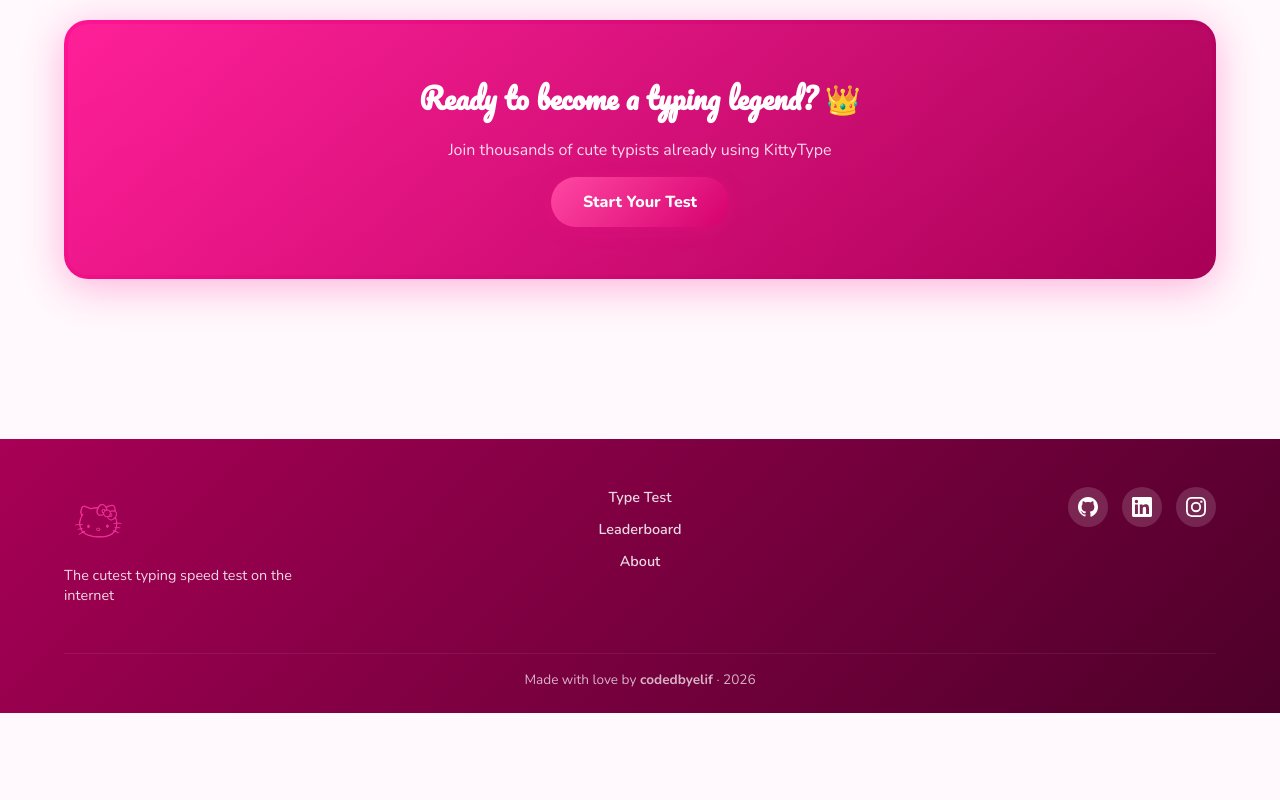
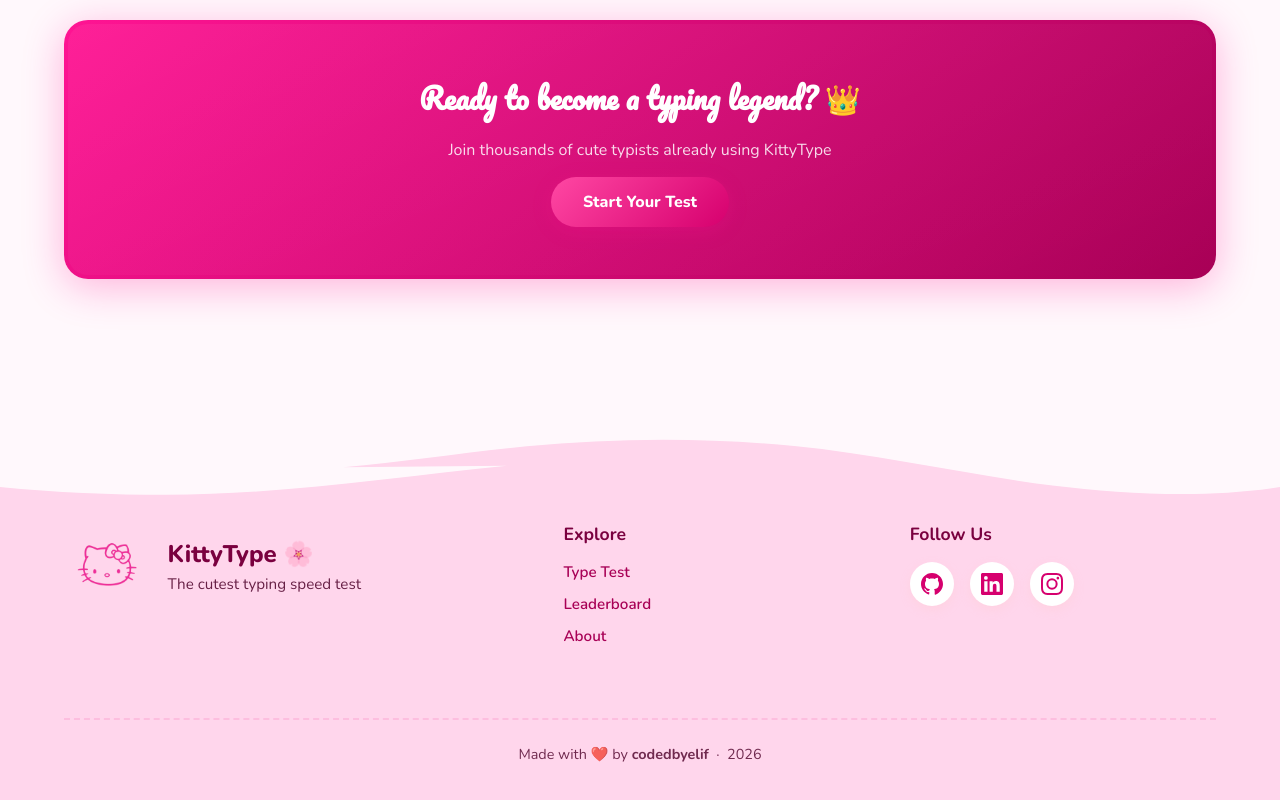
Before and after one commit to codedbyelif/kitty-type, a Next.js app: page / in a window 1280 px wide. Shown: the part 3058-3858 px from the top of the page. Before the commit the page ends 3771 px from the top, so only its background shows below. Built offline with nearby package versions, Linux system fonts and the light colour scheme; no server answers; the database is empty.

Commit message:
feat: redesign footer with pastel colors and wave divider

```diff
--- a/src/components/Footer.module.css
+++ b/src/components/Footer.module.css
@@ -1,95 +1,187 @@
+.footerWrapper {
+    margin-top: 80px;
+}
+
+.waveContainer {
+    width: 100%;
+    overflow: hidden;
+    line-height: 0;
+    margin-bottom: -1px;
+    /* Prevents tiny gap before next div */
+}
+
+.waveSvg {
+    display: block;
+    width: calc(100% + 1.3px);
+    height: 60px;
+}
+
+.shapeFill {
+    fill: var(--pink-100);
+    /* Pastel pink */
+}
+
 .footer {
-    background: linear-gradient(135deg, var(--pink-700), var(--pink-900));
-    color: white;
-    padding: 48px 0 24px;
-    margin-top: 80px;
+    background: var(--pink-100);
+    padding: 24px 0 48px;
+    color: var(--pink-900);
+    /* Darker pink for text readability */
 }
 
 .inner {
     display: grid;
-    grid-template-columns: 1fr auto 1fr;
+    grid-template-columns: 1.5fr 1fr 1fr;
+    gap: 40px;
     align-items: start;
-    gap: 32px;
 }
 
-.brand {
+/* Brand Section */
+.brandGroup {
     display: flex;
     flex-direction: column;
-    gap: 8px;
+}
+
+.brandBox {
+    display: flex;
+    align-items: center;
+    gap: 16px;
+}
+
+.brandText {
+    display: flex;
+    flex-direction: column;
+    gap: 4px;
+}
+
+.brandTitle {
+    font-size: 1.5rem;
+    font-weight: 800;
+    color: var(--pink-800);
+    margin: 0;
 }
 
 .tagline {
-    font-size: 0.9rem;
+    font-size: 0.95rem;
     opacity: 0.85;
-    max-width: 280px;
+    font-weight: 500;
+}
+
+/* Links Section */
+.linksBox h4,
+.socialBox h4 {
+    font-size: 1.1rem;
+    font-weight: 700;
+    color: var(--pink-800);
+    margin-bottom: 16px;
+    margin-top: 0;
 }
 
 .links {
     display: flex;
     flex-direction: column;
     gap: 12px;
-    align-items: center;
 }
 
 .links a {
-    color: rgba(255, 255, 255, 0.85);
+    color: var(--pink-700);
     text-decoration: none;
     font-weight: 600;
-    font-size: 0.9rem;
+    font-size: 0.95rem;
+    position: relative;
+    width: fit-content;
     transition: color 0.2s;
 }
 
-.links a:hover {
-    color: white;
+.links a::after {
+    content: '';
+    position: absolute;
+    width: 0;
+    height: 2px;
+    bottom: -2px;
+    left: 0;
+    background-color: var(--pink-500);
+    transition: width 0.3s ease;
+    border-radius: 2px;
 }
 
-/* Social icons */
+.links a:hover {
+    color: var(--pink-900);
+}
+
+.links a:hover::after {
+    width: 100%;
+}
+
+/* Social Section */
+.socialBox {
+    display: flex;
+    flex-direction: column;
+}
+
 .social {
     display: flex;
-    justify-content: flex-end;
-    align-items: center;
-    gap: 14px;
+    gap: 16px;
 }
 
 .socialLink {
     display: flex;
     align-items: center;
     justify-content: center;
-    width: 40px;
-    height: 40px;
+    width: 44px;
+    height: 44px;
     border-radius: 50%;
-    background: rgba(255, 255, 255, 0.15);
-    color: white;
+    background: white;
+    color: var(--pink-600);
     text-decoration: none;
-    transition: background 0.2s, transform 0.2s;
+    box-shadow: 0 4px 10px rgba(254, 205, 211, 0.4);
+    /* Soft pink shadow */
+    transition: all 0.3s cubic-bezier(0.34, 1.56, 0.64, 1);
+    /* Bouncy curve */
 }
 
 .socialLink:hover {
-    background: rgba(255, 255, 255, 0.3);
-    transform: translateY(-2px);
+    background: var(--pink-500);
+    color: white;
+    transform: translateY(-5px) scale(1.1);
+    box-shadow: 0 8px 16px rgba(254, 205, 211, 0.6);
 }
 
+/* Copyright Row */
 .copy {
     grid-column: 1 / -1;
     text-align: center;
-    font-size: 0.85rem;
-    opacity: 0.7;
-    margin-top: 16px;
-    padding-top: 16px;
-    border-top: 1px solid rgba(255, 255, 255, 0.1);
+    font-size: 0.9rem;
+    font-weight: 500;
+    opacity: 0.8;
+    margin-top: 32px;
+    padding-top: 24px;
+    border-top: 2px dashed rgba(244, 114, 182, 0.3);
+    /* Cute dashed line */
 }
 
+/* Responsive */
 @media (max-width: 768px) {
     .inner {
         grid-template-columns: 1fr;
         text-align: center;
+        gap: 32px;
+    }
+
+    .brandBox {
+        justify-content: center;
+        flex-direction: column;
+        text-align: center;
+    }
+
+    .links {
+        align-items: center;
+    }
+
+    .socialBox {
+        align-items: center;
     }
 
     .social {
         justify-content: center;
     }
-
-    .copy {
-        text-align: center;
-    }
 }
--- a/src/components/Footer.tsx
+++ b/src/components/Footer.tsx
@@ -3,19 +3,35 @@
 
 export default function Footer() {
     return (
-        <footer className={styles.footer}>
+        <footer className={styles.footerWrapper}>
+            <div className={styles.waveContainer}>
+                <svg viewBox="0 0 1200 120" preserveAspectRatio="none" className={styles.waveSvg}>
+                    <path d="M321.39,56.44c58-10.79,114.16-30.13,172-41.86,82.39-16.72,168.19-17.73,250.45-.39C823.78,31,906.67,72,985.66,92.83c70.05,18.48,146.53,26.09,214.34,3V120H0V95.8C52.16,106.9,104,111.44,155.85,111.44c106.84,0,213-35.48,319-58Z" className={styles.shapeFill}></path>
+                </svg>
+            </div>
+            <div className={styles.footer}>
                 <div className={`container ${styles.inner}`}>
-                <div className={styles.brand}>
-                    <KittyLogo size={40} />
-                    <p className={styles.tagline}>The cutest typing speed test on the internet</p>
+                    <div className={styles.brandGroup}>
+                        <div className={styles.brandBox}>
+                            <KittyLogo size={50} />
+                            <div className={styles.brandText}>
+                                <h3 className={styles.brandTitle}>KittyType 🌸</h3>
+                                <p className={styles.tagline}>The cutest typing speed test</p>
+                            </div>
+                        </div>
                     </div>
 
+                    <div className={styles.linksBox}>
+                        <h4>Explore</h4>
                         <div className={styles.links}>
                             <a href="#test">Type Test</a>
                             <a href="#leaderboard">Leaderboard</a>
                             <a href="#about">About</a>
                         </div>
+                    </div>
 
+                    <div className={styles.socialBox}>
+                        <h4>Follow Us</h4>
                         <div className={styles.social}>
                             <a
                                 href="https://github.com/codedbyelif"
@@ -24,7 +40,7 @@
                                 aria-label="GitHub"
                                 className={styles.socialLink}
                             >
-                        <svg width="20" height="20" viewBox="0 0 24 24" fill="currentColor">
+                                <svg width="22" height="22" viewBox="0 0 24 24" fill="currentColor">
                                     <path d="M12 0C5.37 0 0 5.37 0 12c0 5.3 3.438 9.8 8.205 11.385.6.113.82-.258.82-.577 0-.285-.01-1.04-.015-2.04-3.338.724-4.042-1.61-4.042-1.61C4.422 18.07 3.633 17.7 3.633 17.7c-1.087-.744.084-.729.084-.729 1.205.084 1.838 1.236 1.838 1.236 1.07 1.835 2.809 1.305 3.495.998.108-.776.417-1.305.76-1.605-2.665-.3-5.466-1.332-5.466-5.93 0-1.31.465-2.38 1.235-3.22-.135-.303-.54-1.523.105-3.176 0 0 1.005-.322 3.3 1.23.96-.267 1.98-.399 3-.405 1.02.006 2.04.138 3 .405 2.28-1.552 3.285-1.23 3.285-1.23.645 1.653.24 2.873.12 3.176.765.84 1.23 1.91 1.23 3.22 0 4.61-2.805 5.625-5.475 5.92.42.36.81 1.096.81 2.22 0 1.606-.015 2.896-.015 3.286 0 .315.21.69.825.57C20.565 21.795 24 17.295 24 12c0-6.63-5.37-12-12-12" />
                                 </svg>
                             </a>
@@ -36,7 +52,7 @@
                                 aria-label="LinkedIn"
                                 className={styles.socialLink}
                             >
-                        <svg width="20" height="20" viewBox="0 0 24 24" fill="currentColor">
+                                <svg width="22" height="22" viewBox="0 0 24 24" fill="currentColor">
                                     <path d="M20.447 20.452h-3.554v-5.569c0-1.328-.027-3.037-1.852-3.037-1.853 0-2.136 1.445-2.136 2.939v5.667H9.351V9h3.414v1.561h.046c.477-.9 1.637-1.85 3.37-1.85 3.601 0 4.267 2.37 4.267 5.455v6.286zM5.337 7.433a2.062 2.062 0 01-2.063-2.065 2.064 2.064 0 112.063 2.065zm1.782 13.019H3.555V9h3.564v11.452zM22.225 0H1.771C.792 0 0 .774 0 1.729v20.542C0 23.227.792 24 1.771 24h20.451C23.2 24 24 23.227 24 22.271V1.729C24 .774 23.2 0 22.222 0h.003z" />
                                 </svg>
                             </a>
@@ -48,15 +64,17 @@
                                 aria-label="Instagram"
                                 className={styles.socialLink}
                             >
-                        <svg width="20" height="20" viewBox="0 0 24 24" fill="currentColor">
+                                <svg width="22" height="22" viewBox="0 0 24 24" fill="currentColor">
                                     <path d="M12 2.163c3.204 0 3.584.012 4.85.07 3.252.148 4.771 1.691 4.919 4.919.058 1.265.069 1.645.069 4.849 0 3.205-.012 3.584-.069 4.849-.149 3.225-1.664 4.771-4.919 4.919-1.266.058-1.644.07-4.85.07-3.204 0-3.584-.012-4.849-.07-3.26-.149-4.771-1.699-4.919-4.92-.058-1.265-.07-1.644-.07-4.849 0-3.204.013-3.583.07-4.849.149-3.227 1.664-4.771 4.919-4.919 1.266-.057 1.645-.069 4.849-.069zm0-2.163c-3.259 0-3.667.014-4.947.072-4.358.2-6.78 2.618-6.98 6.98-.059 1.281-.073 1.689-.073 4.948 0 3.259.014 3.668.072 4.948.2 4.358 2.618 6.78 6.98 6.98 1.281.058 1.689.072 4.948.072 3.259 0 3.668-.014 4.948-.072 4.354-.2 6.782-2.618 6.979-6.98.059-1.28.073-1.689.073-4.948 0-3.259-.014-3.667-.072-4.947-.196-4.354-2.617-6.78-6.979-6.98-1.281-.059-1.69-.073-4.949-.073zm0 5.838a6.162 6.162 0 100 12.324 6.162 6.162 0 000-12.324zM12 16a4 4 0 110-8 4 4 0 010 8zm6.406-11.845a1.44 1.44 0 100 2.881 1.44 1.44 0 000-2.881z" />
                                 </svg>
                             </a>
                         </div>
+                    </div>
 
-                <p className={styles.copy}>
-                    Made with love by <strong>codedbyelif</strong> · {new Date().getFullYear()}
-                </p>
+                    <div className={styles.copy}>
+                        Made with ❤️ by <strong>codedbyelif</strong> &nbsp;·&nbsp; {new Date().getFullYear()}
+                    </div>
+                </div>
             </div>
         </footer>
     );
```
Lines whose indentation alone changed are shown as unchanged.
